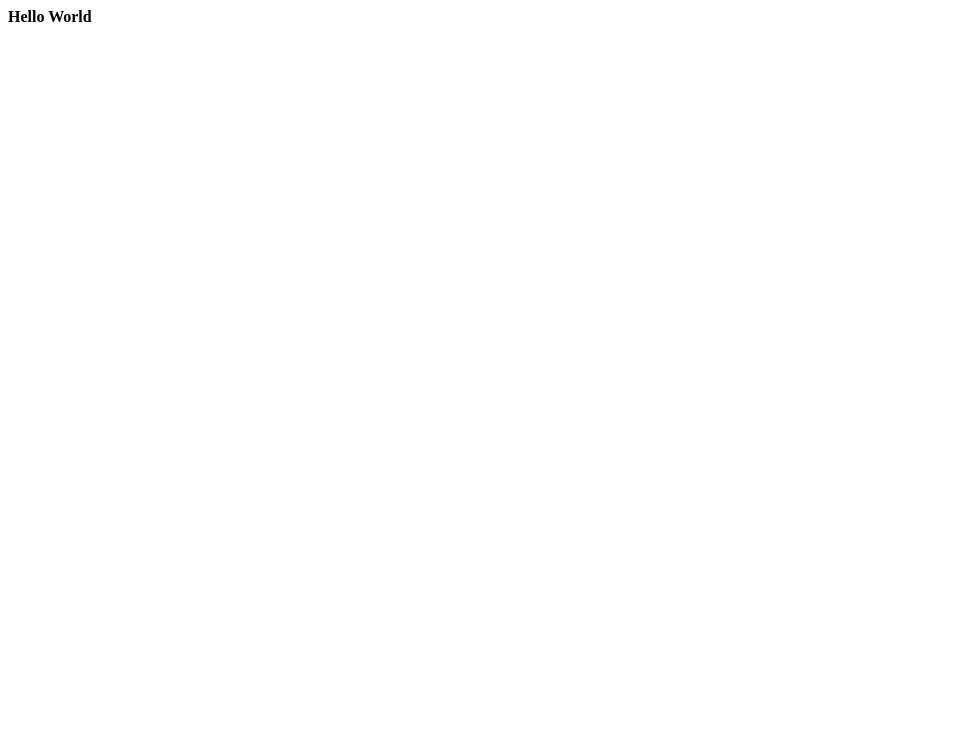
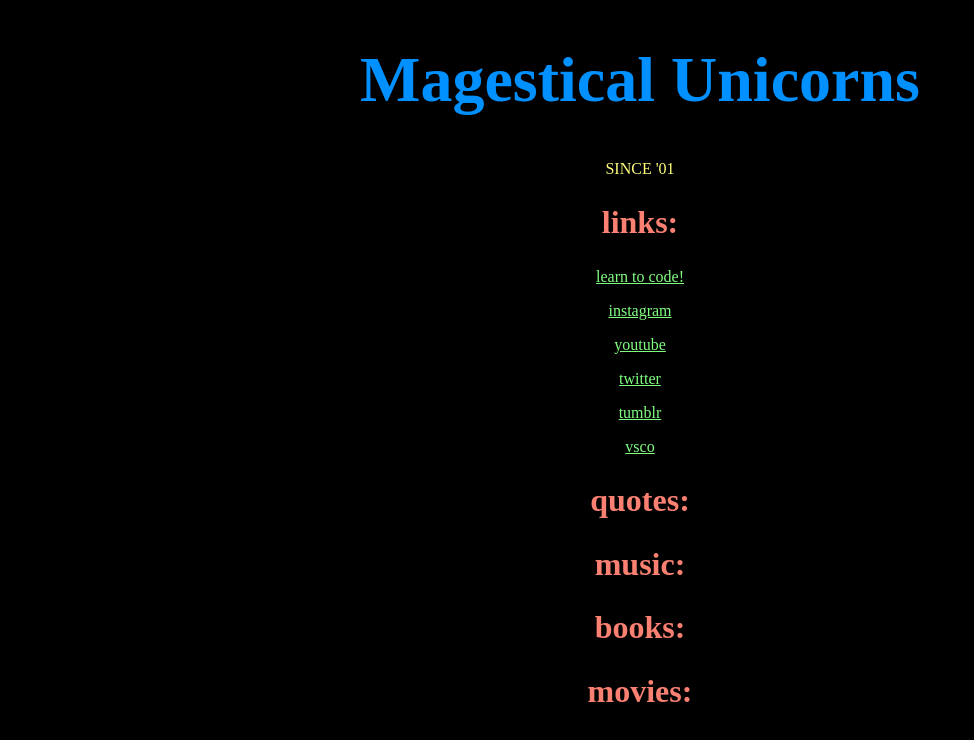
Before and after one commit to agb92101/magestical-unicorns, a plain HTML site: page index.html in a window 1280 px wide. Shown: the whole page, without its empty margins (0-974 px from the left). Drawn offline with Linux system fonts and the light colour scheme.

Commit message:
Update index.html

```diff
--- a/index.html
+++ b/index.html
@@ -1 +1,36 @@
-<b>Hello World<b>
+
+<!doctype html>
+<head>
+<style>
+h1 { color:#0090ff; font-size:400%; text-align:center }
+h2 { color:salmon; font-size:200%; text-align:center }
+a { color:#80ff80; font-size:100% }
+p { color:#ffff7a; text-align:center}
+</style>
+</head>
+
+<body style="background-color:black;">
+
+<h1>Magestical Unicorns</h1>
+
+<p>SINCE '01</p>
+
+<h2>links:</h2>
+
+<p><a href="http://www.w3schools.com">learn to code!</a></p>
+<p><a href="https://www.instagram.com">instagram</a></p>
+<p><a href="https://www.youtube.com">youtube</a></p>
+<p><a href="https://www.twitter.com">twitter</a></p>
+<p><a href="https://www.tumblr.com">tumblr</a></p>
+<p><a href="https://www.vsco.co">vsco</a></p>
+
+<h2>quotes:</h2>
+
+<h2>music:</h2>
+
+<h2>books:</h2>
+
+<h2>movies:</h2>
+
+</body>
+</html>
```
